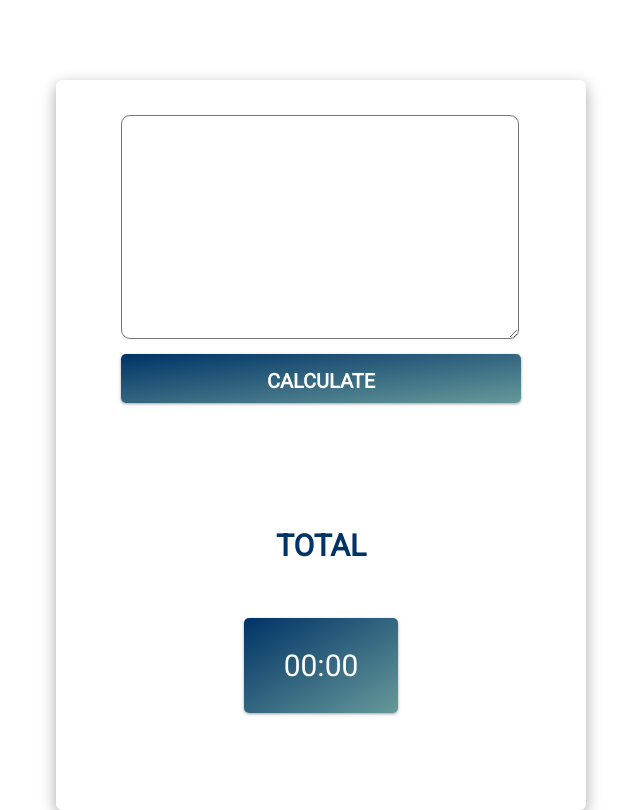
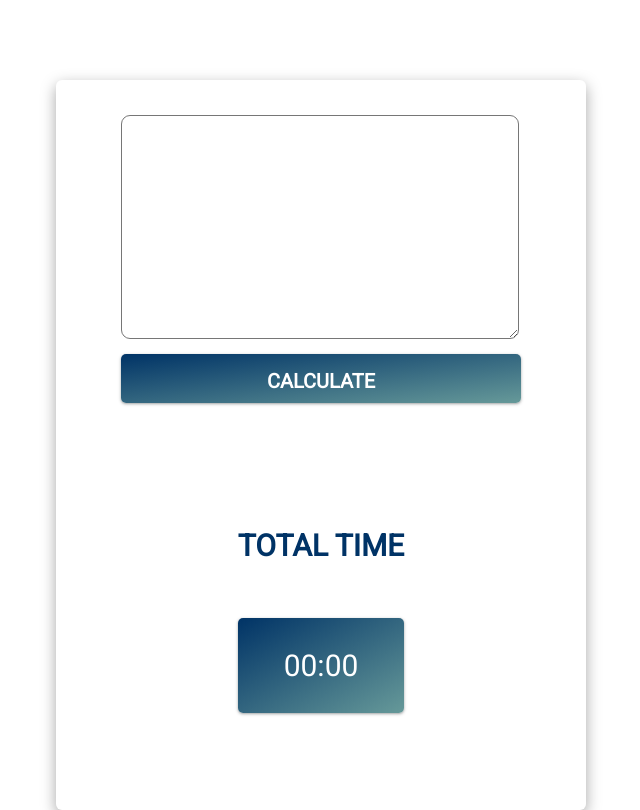
Before and after one commit to abeer-canvas/time-calculator, a plain HTML site: page index.html in a window 1280 px wide. Shown: the whole page, without its empty margins (319-959 px from the left). Drawn offline with Linux system fonts and the light colour scheme.

Commit message:
a heading text changed

```diff
--- a/index.html
+++ b/index.html
@@ -28,7 +28,7 @@
 
       <!-- Result -->
       <div class="result-area">
-        <h2>TOTAL</h2>
+        <h2>TOTAL TIME</h2>
         <p class="result-text">00:00</p>
       </div>
     </div>
```
